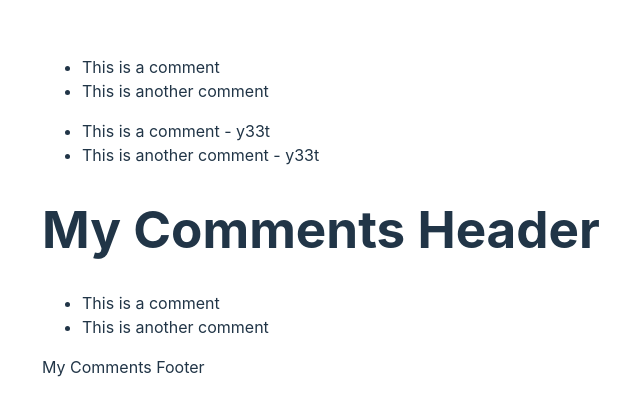
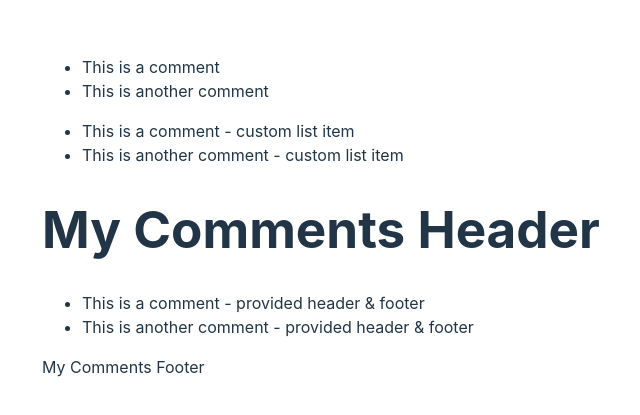
Before and after one commit to philfuster/components-practice, a React (Vite) app: page / in a window 1280 px wide. Shown: the part 191-606 px from the top of the page, without its empty margins (319-959 px from the left). Built offline with nearby package versions, Linux system fonts and the light colour scheme.

Commit message:
rename comments

```diff
--- a/src/App.tsx
+++ b/src/App.tsx
@@ -3,7 +3,7 @@ import {
 	Comments,
 	CommentsWithHeaderAndFooter,
 	CommentsWithOwnListItem,
-} from "./components/CommentsList/Comments";
+} from "./components/Comments/Comments";
 
 function App() {
 	return (
--- a/src/components/CommentsList/Comments.tsx
+++ b/src/components/Comments/Comments.tsx
@@ -25,7 +25,9 @@ const Comments = () => {
 const CommentsWithOwnListItem = () => {
 	return (
 		<List<Comment> items={comments}>
-			{({ item }) => <li key={item.id}>{`${item.content} - y33t`}</li>}
+			{({ item }) => (
+				<li key={item.id}>{`${item.content} - custom list item`}</li>
+			)}
 		</List>
 	);
 };
@@ -37,7 +39,12 @@ const CommentsWithHeaderAndFooter = () => {
 			header={<h1>My Comments Header</h1>}
 			footer={<span>My Comments Footer</span>}
 		>
-			{({ item, ListItem }) => <ListItem {...item} key={item.id} />}
+			{({ item }) => (
+				<li
+					{...item}
+					key={item.id}
+				>{`${item.content} - provided header & footer`}</li>
+			)}
 		</List>
 	);
 };
```
Also changed, not shown: src/components/Comments/types/comments.tsx (renamed from src/components/CommentsList/types/comments.tsx).
